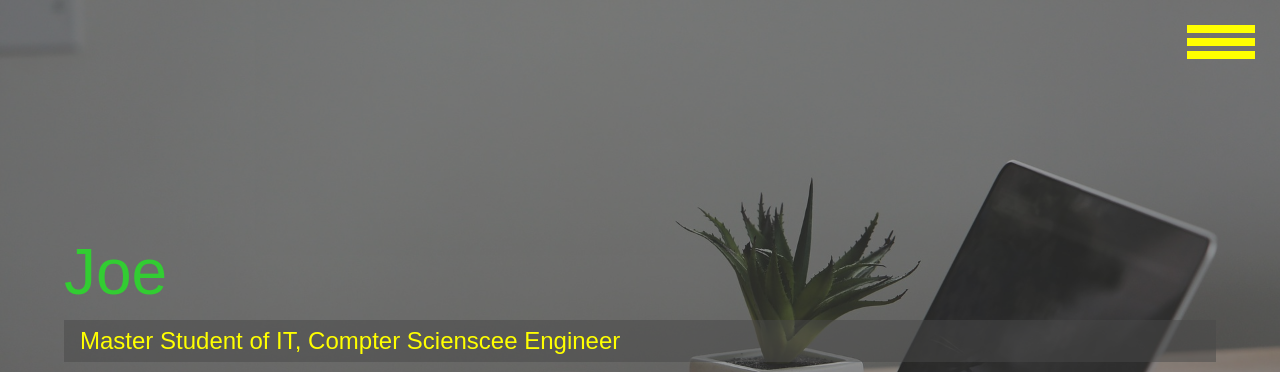
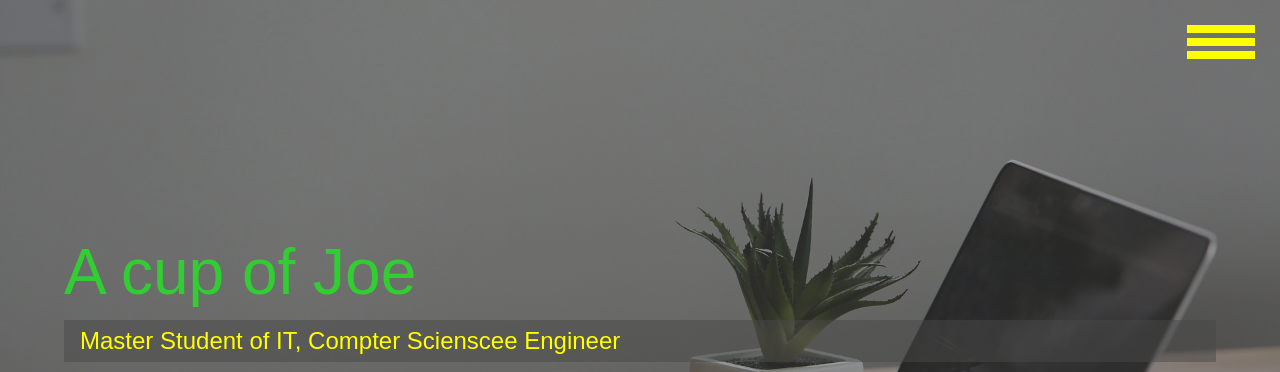
Before and after one commit to shift093/my_site, a plain HTML site: page index.html in a window 1280 px wide. Shown: the top 372 px of the page. Drawn offline with Linux system fonts and the light colour scheme.

Commit message:
Update index.html

```diff
--- a/index.html
+++ b/index.html
@@ -6,7 +6,7 @@
     <meta http-equiv="X-UA-Compatible" content="ie=edge">
     <link rel="stylesheet" href="https://use.fontawesome.com/releases/v5.2.0/css/all.css" integrity="sha384-hWVjflwFxL6sNzntih27bfxkr27PmbbK/iSvJ+a4+0owXq79v+lsFkW54bOGbiDQ" crossorigin="anonymous">
     <link rel="stylesheet" href="css/main.css">
-    <title>Welcome to My Portfolio</title>
+    <title>A cup of Joe</title>
     <meta name="google-site-verification" content="zQvdXaZbO0wev3-py2H5nFXRa3aneHJdEl7IBcTOWNs" />
 </head>
 <body id="bg-img">
@@ -49,7 +49,7 @@
 
     <main id="home">
         <h1 class="lg-heading">
-            <span class="text-secondary">Joe</span>
+            <span class="text-secondary">A cup of Joe</span>
         </h1>
         <h2 class="sm-heading">
             Master Student of IT, Compter Scienscee Engineer
```
